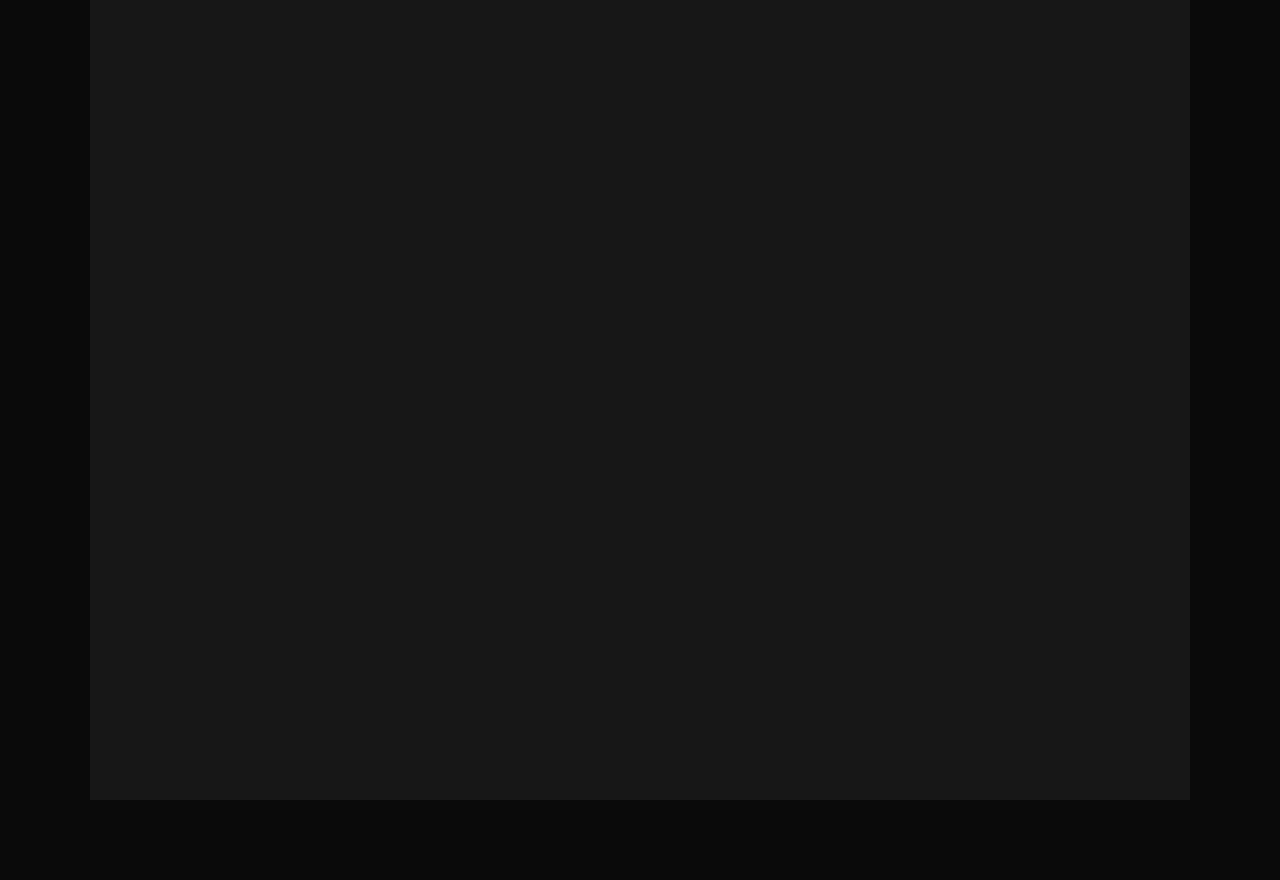
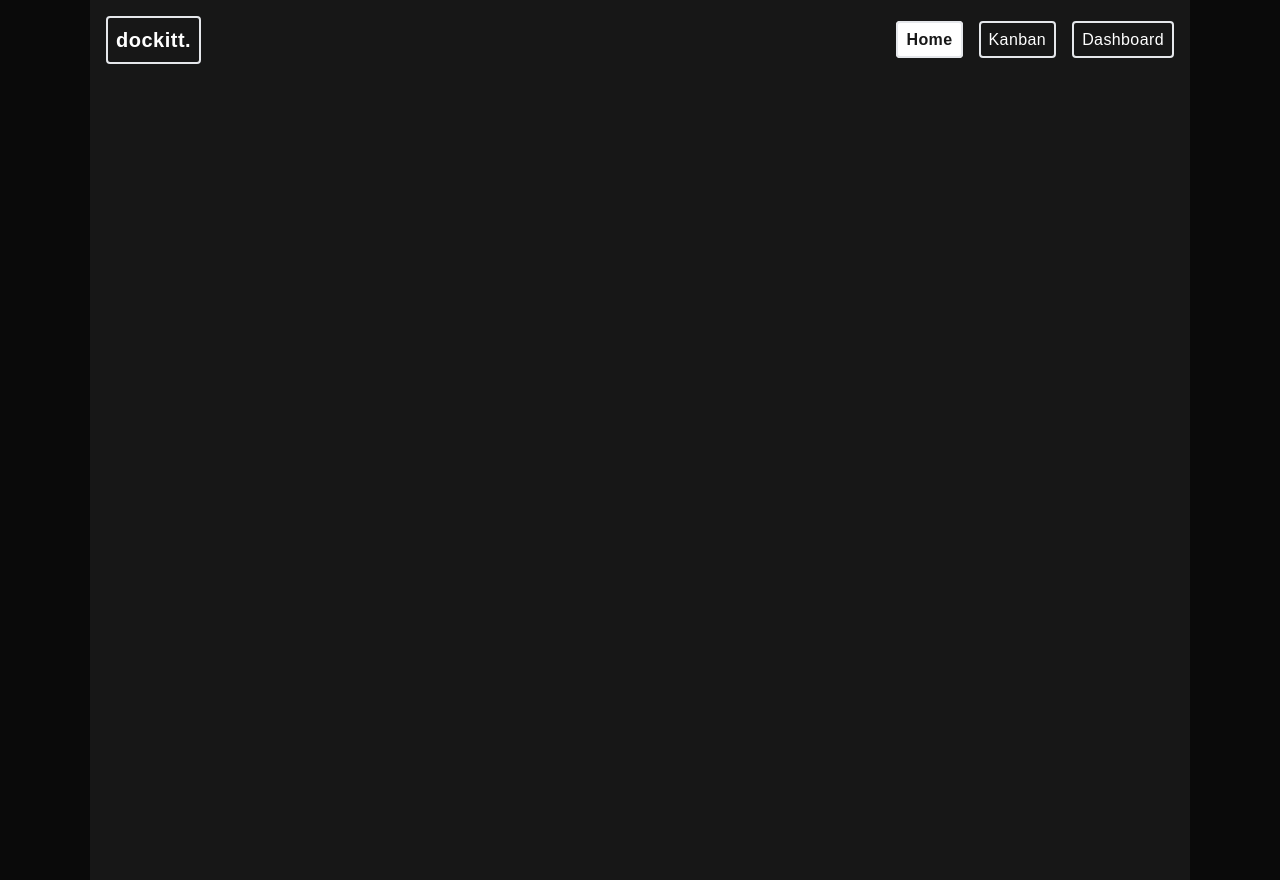
Before and after one commit to williamalowe/next-dockitt, a Next.js app: page / in a window 1280 px wide. Before the commit the page ends 800 px from the top, so only its background shows below. Built offline with nearby package versions, Linux system fonts and the light colour scheme; a web font is replaced by a local one.

Commit message:
feat: add header-component

```diff
--- a/src/app/layout.tsx
+++ b/src/app/layout.tsx
@@ -2,6 +2,7 @@ import type { Metadata } from "next";
 import { Inter, M_PLUS_1_Code } from "next/font/google";
 import "./globals.css";
 import Container from "@/components/container";
+import Header from "@/components/header";
 
 const font = M_PLUS_1_Code({ subsets: ["latin"] });
 
@@ -19,6 +20,7 @@ export default function RootLayout({
     <html lang="en">
       <body className={`${font.className} bg-neutral-950`}>
         <Container>
+          <Header />
           {children}
         </Container>
       </body>
--- /dev/null
+++ b/src/components/header.tsx
@@ -0,0 +1,46 @@
+"use client";
+import Link from "next/link";
+import { usePathname } from "next/navigation";
+
+export default function Header() {
+  const navLinks = [
+    {
+      label: "home",
+      href: "/",
+    },
+    {
+      label: "kanban",
+      href: "/kanban",
+    },
+    {
+      label: "dashboard",
+      href: "/dashboard",
+    },
+  ];
+  const pathname = usePathname();
+  return (
+    <header className="flex items-center p-4">
+      <Link href="/">
+        <div className="border-2 w-fit p-2 rounded text-xl font-bold tracking-wide">
+          dockitt.
+        </div>
+      </Link>
+      <ul className="flex ml-auto gap-x-4 capitalize">
+        {navLinks.map((link) => (
+          <li key={link.label}>
+            <Link
+              href={link.href}
+              className={
+                pathname === link.href
+                  ? "bg-white text-neutral-900 font-bold p-2 rounded border-2 tracking-wide"
+                  : "bg-neutral-900 text-white p-2 rounded border-2 tracking-wide"
+              }
+            >
+              {link.label}
+            </Link>
+          </li>
+        ))}
+      </ul>
+    </header>
+  );
+}
```
